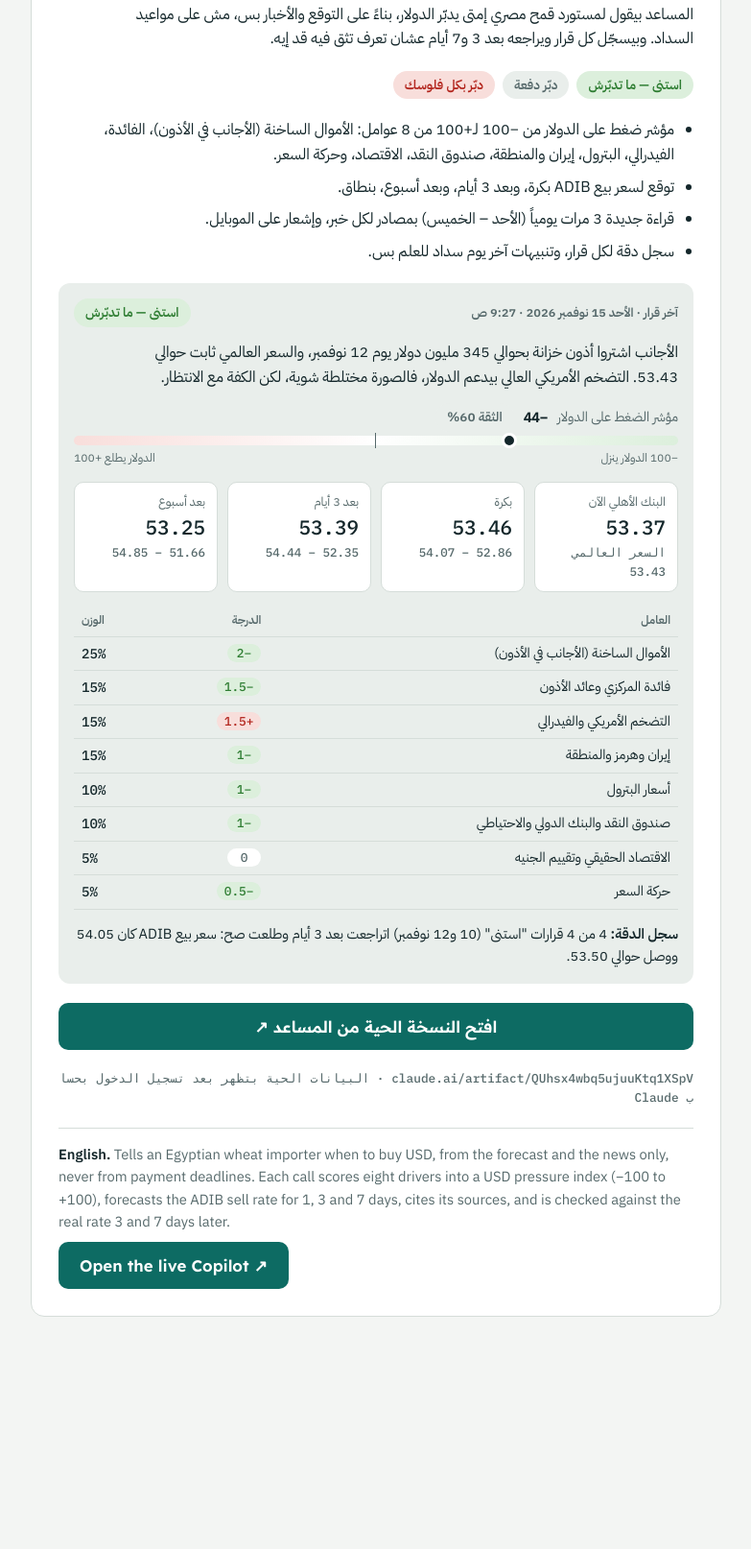
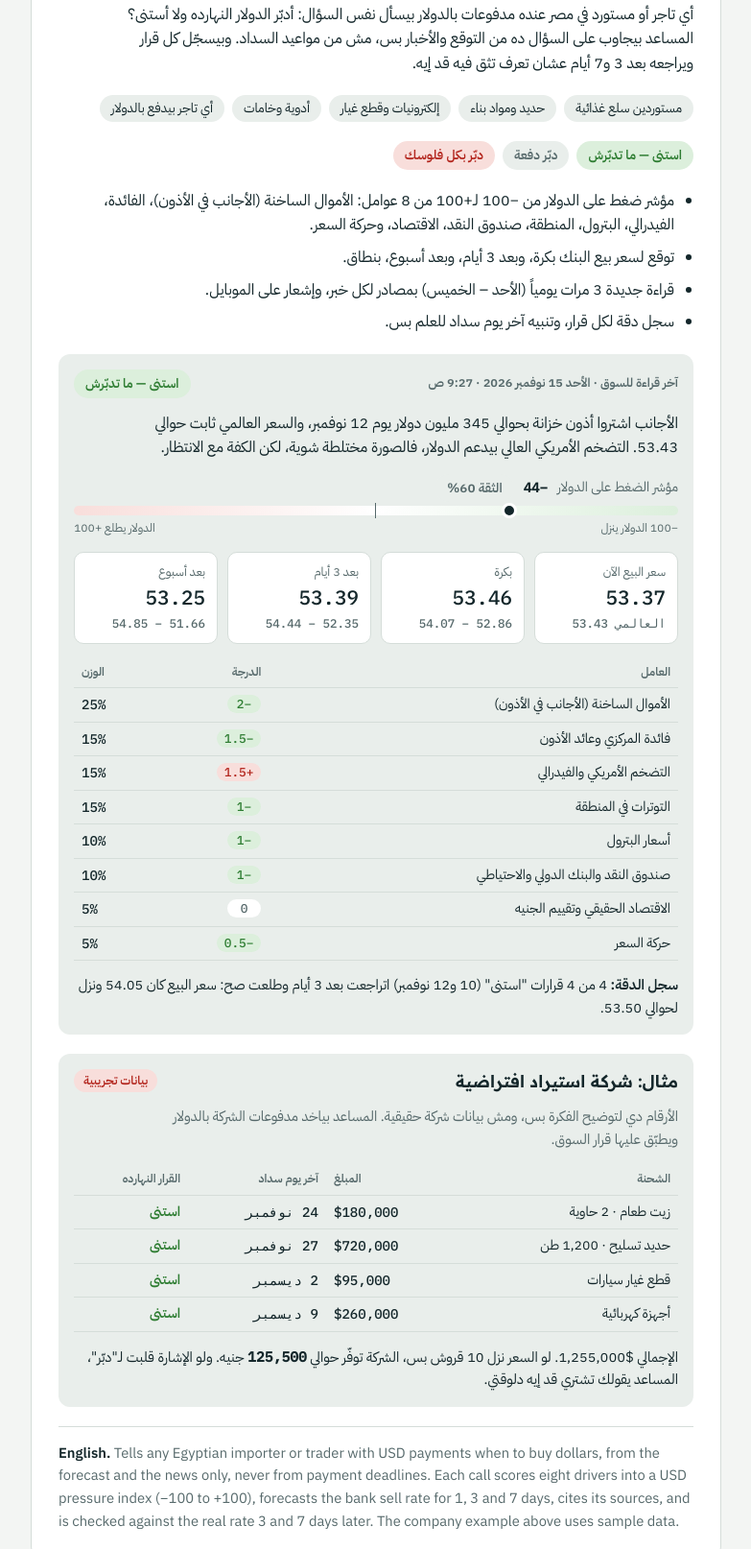
Before and after one commit to Eltiba/usd-procurement-copilot, a plain HTML site: page index.html in a window 1280 px wide. Shown: the part 132-1746 px from the top of the page at 96% size, without its empty margins (248-1031 px from the left). Before the commit the page ends 1536 px from the top, so only its background shows below. Drawn offline with Linux system fonts and the light colour scheme.

Commit message:
Update index.html

```diff
--- a/index.html
+++ b/index.html
@@ -66,26 +66,31 @@ td{padding:6px 8px;border-bottom:1px solid var(--line)} .r{text-align:end}
 .sc{display:inline-block;min-width:2.8em;text-align:center;padding:1px 8px;border-radius:999px;font:500 .8rem var(--f-mono)}
 .sc.dn{background:var(--ok-soft);color:var(--ok)} .sc.up{background:var(--crit-soft);color:var(--crit)} .sc.fl{background:var(--surface);color:var(--muted)}
 .track{margin:0;font-size:.92rem}
-.url{font-family:var(--f-mono);font-size:.8rem;word-break:break-all;color:var(--muted)}
+.demo{display:inline-block;background:var(--crit-soft);color:var(--crit);font-size:.78rem;font-weight:600;padding:2px 10px;border-radius:999px}
+.who{display:flex;gap:8px;flex-wrap:wrap} .who span{background:var(--sunk);border-radius:999px;padding:3px 12px;font-size:.85rem}
+h2{font:600 1.1rem var(--f-display);margin:0}
+.hold{color:var(--ok);font-weight:600}
 </style>
 </head>
 <body>
 <main class="card">
-  <div class="brand"><div class="mark">$/E£</div><div><h1>USD Procurement Copilot · مساعد قرار شراء الدولار</h1><p class="sub">Mustafa Al-Khateib · O11 · Gold Grain Trading</p></div></div>
+  <div class="brand"><div class="mark">$/E£</div><div><h1>USD Procurement Copilot · مساعد قرار شراء الدولار</h1><p class="sub">Mustafa Al-Khateib · AI Copilot Diploma · O11</p></div></div>
 
-  <p class="lede">المساعد بيقول لمستورد قمح مصري إمتى يدبّر الدولار، بناءً على التوقع والأخبار بس، مش على مواعيد السداد. وبيسجّل كل قرار ويراجعه بعد 3 و7 أيام عشان تعرف تثق فيه قد إيه.</p>
+  <p class="lede">أي تاجر أو مستورد في مصر عنده مدفوعات بالدولار بيسأل نفس السؤال: أدبّر الدولار النهارده ولا أستنى؟ المساعد بيجاوب على السؤال ده من التوقع والأخبار بس، مش من مواعيد السداد. وبيسجّل كل قرار ويراجعه بعد 3 و7 أيام عشان تعرف تثق فيه قد إيه.</p>
+
+  <div class="who"><span>مستوردين سلع غذائية</span><span>حديد ومواد بناء</span><span>إلكترونيات وقطع غيار</span><span>أدوية وخامات</span><span>أي تاجر بيدفع بالدولار</span></div>
 
   <div class="calls"><span class="chip w">استنى — ما تدبّرش</span><span class="chip t">دبّر دفعة</span><span class="chip b">دبّر بكل فلوسك</span></div>
 
   <ul>
-    <li>مؤشر ضغط على الدولار من −100 لـ+100 من 8 عوامل: الأموال الساخنة (الأجانب في الأذون)، الفائدة، الفيدرالي، البترول، إيران والمنطقة، صندوق النقد، الاقتصاد، وحركة السعر.</li>
-    <li>توقع لسعر بيع ADIB بكرة، وبعد 3 أيام، وبعد أسبوع، بنطاق.</li>
+    <li>مؤشر ضغط على الدولار من −100 لـ+100 من 8 عوامل: الأموال الساخنة (الأجانب في الأذون)، الفائدة، الفيدرالي، البترول، المنطقة، صندوق النقد، الاقتصاد، وحركة السعر.</li>
+    <li>توقع لسعر بيع البنك بكرة، وبعد 3 أيام، وبعد أسبوع، بنطاق.</li>
     <li>قراءة جديدة 3 مرات يومياً (الأحد – الخميس) بمصادر لكل خبر، وإشعار على الموبايل.</li>
-    <li>سجل دقة لكل قرار، وتنبيهات آخر يوم سداد للعلم بس.</li>
+    <li>سجل دقة لكل قرار، وتنبيه آخر يوم سداد للعلم بس.</li>
   </ul>
 
   <section class="snap" aria-label="آخر قرار">
-    <div class="snap-head"><span class="eyebrow">آخر قرار · الأحد 15 نوفمبر 2026 · 9:27 ص</span><span class="chip w">استنى — ما تدبّرش</span></div>
+    <div class="snap-head"><span class="eyebrow">آخر قراءة للسوق · الأحد 15 نوفمبر 2026 · 9:27 ص</span><span class="chip w">استنى — ما تدبّرش</span></div>
     <p class="snap-why">الأجانب اشتروا أذون خزانة بحوالي 345 مليون دولار يوم 12 نوفمبر، والسعر العالمي ثابت حوالي 53.43. التضخم الأمريكي العالي بيدعم الدولار، فالصورة مختلطة شوية، لكن الكفة مع الانتظار.</p>
     <div class="gauge" aria-label="مؤشر الضغط على الدولار −44">
       <div class="g-meta"><span>مؤشر الضغط على الدولار</span><b class="num">−44</b><span class="chip t">الثقة 60%</span></div>
@@ -93,7 +98,7 @@ td{padding:6px 8px;border-bottom:1px solid var(--line)} .r{text-align:end}
       <div class="ends"><span>−100 الدولار ينزل</span><span>الدولار يطلع +100</span></div>
     </div>
     <div class="tiles">
-      <div class="tile"><div class="k">البنك الأهلي الآن</div><div class="v num">53.37</div><div class="s">السعر العالمي 53.43</div></div>
+      <div class="tile"><div class="k">سعر البيع الآن</div><div class="v num">53.37</div><div class="s">العالمي 53.43</div></div>
       <div class="tile"><div class="k">بكرة</div><div class="v num">53.46</div><div class="s">52.86 – 54.07</div></div>
       <div class="tile"><div class="k">بعد 3 أيام</div><div class="v num">53.39</div><div class="s">52.35 – 54.44</div></div>
       <div class="tile"><div class="k">بعد أسبوع</div><div class="v num">53.25</div><div class="s">51.66 – 54.85</div></div>
@@ -104,22 +109,33 @@ td{padding:6px 8px;border-bottom:1px solid var(--line)} .r{text-align:end}
         <tr><td>الأموال الساخنة (الأجانب في الأذون)</td><td><span class="sc dn">−2</span></td><td class="r num">25%</td></tr>
         <tr><td>فائدة المركزي وعائد الأذون</td><td><span class="sc dn">−1.5</span></td><td class="r num">15%</td></tr>
         <tr><td>التضخم الأمريكي والفيدرالي</td><td><span class="sc up">+1.5</span></td><td class="r num">15%</td></tr>
-        <tr><td>إيران وهرمز والمنطقة</td><td><span class="sc dn">−1</span></td><td class="r num">15%</td></tr>
+        <tr><td>التوترات في المنطقة</td><td><span class="sc dn">−1</span></td><td class="r num">15%</td></tr>
         <tr><td>أسعار البترول</td><td><span class="sc dn">−1</span></td><td class="r num">10%</td></tr>
         <tr><td>صندوق النقد والبنك الدولي والاحتياطي</td><td><span class="sc dn">−1</span></td><td class="r num">10%</td></tr>
         <tr><td>الاقتصاد الحقيقي وتقييم الجنيه</td><td><span class="sc fl">0</span></td><td class="r num">5%</td></tr>
         <tr><td>حركة السعر</td><td><span class="sc dn">−0.5</span></td><td class="r num">5%</td></tr>
       </tbody>
     </table></div>
-    <p class="track"><b>سجل الدقة:</b> 4 من 4 قرارات "استنى" (10 و12 نوفمبر) اتراجعت بعد 3 أيام وطلعت صح: سعر بيع ADIB كان 54.05 ووصل حوالي 53.50.</p>
+    <p class="track"><b>سجل الدقة:</b> 4 من 4 قرارات "استنى" (10 و12 نوفمبر) اتراجعت بعد 3 أيام وطلعت صح: سعر البيع كان 54.05 ونزل لحوالي 53.50.</p>
   </section>
 
-  <a class="cta" href="https://claude.ai/artifact/QUhsx4wbq5ujuuKtq1XSpV" target="_blank" rel="noopener">افتح النسخة الحية من المساعد ↗</a>
-  <span class="url">claude.ai/artifact/QUhsx4wbq5ujuuKtq1XSpV · البيانات الحية بتظهر بعد تسجيل الدخول بحساب Claude</span>
+  <section class="snap" aria-label="مثال تطبيقي">
+    <div class="snap-head"><h2>مثال: شركة استيراد افتراضية</h2><span class="demo">بيانات تجريبية</span></div>
+    <p class="snap-why" style="color:var(--muted);font-size:.92rem">الأرقام دي لتوضيح الفكرة بس، ومش بيانات شركة حقيقية. المساعد بياخد مدفوعات الشركة بالدولار ويطبّق عليها قرار السوق.</p>
+    <div class="scroll"><table>
+      <thead><tr><th>الشحنة</th><th class="r">المبلغ</th><th>آخر يوم سداد</th><th>القرار النهارده</th></tr></thead>
+      <tbody>
+        <tr><td>زيت طعام · 2 حاوية</td><td class="r num">$180,000</td><td class="num">24 نوفمبر</td><td class="hold">استنى</td></tr>
+        <tr><td>حديد تسليح · 1,200 طن</td><td class="r num">$720,000</td><td class="num">27 نوفمبر</td><td class="hold">استنى</td></tr>
+        <tr><td>قطع غيار سيارات</td><td class="r num">$95,000</td><td class="num">2 ديسمبر</td><td class="hold">استنى</td></tr>
+        <tr><td>أجهزة كهربائية</td><td class="r num">$260,000</td><td class="num">9 ديسمبر</td><td class="hold">استنى</td></tr>
+      </tbody>
+    </table></div>
+    <p class="track">الإجمالي $1,255,000. لو السعر نزل 10 قروش بس، الشركة توفّر حوالي <b class="num">125,500</b> جنيه. ولو الإشارة قلبت لـ"دبّر"، المساعد يقولك تشتري قد إيه دلوقتي.</p>
+  </section>
 
   <div class="en">
-    <p style="margin:0"><b>English.</b> Tells an Egyptian wheat importer when to buy USD, from the forecast and the news only, never from payment deadlines. Each call scores eight drivers into a USD pressure index (−100 to +100), forecasts the ADIB sell rate for 1, 3 and 7 days, cites its sources, and is checked against the real rate 3 and 7 days later.</p>
-    <a class="cta" style="justify-self:start" href="https://claude.ai/artifact/QUhsx4wbq5ujuuKtq1XSpV" target="_blank" rel="noopener">Open the live Copilot ↗</a>
+    <p style="margin:0"><b>English.</b> Tells any Egyptian importer or trader with USD payments when to buy dollars, from the forecast and the news only, never from payment deadlines. Each call scores eight drivers into a USD pressure index (−100 to +100), forecasts the bank sell rate for 1, 3 and 7 days, cites its sources, and is checked against the real rate 3 and 7 days later. The company example above uses sample data.</p>
   </div>
 </main>
 </body>
```
